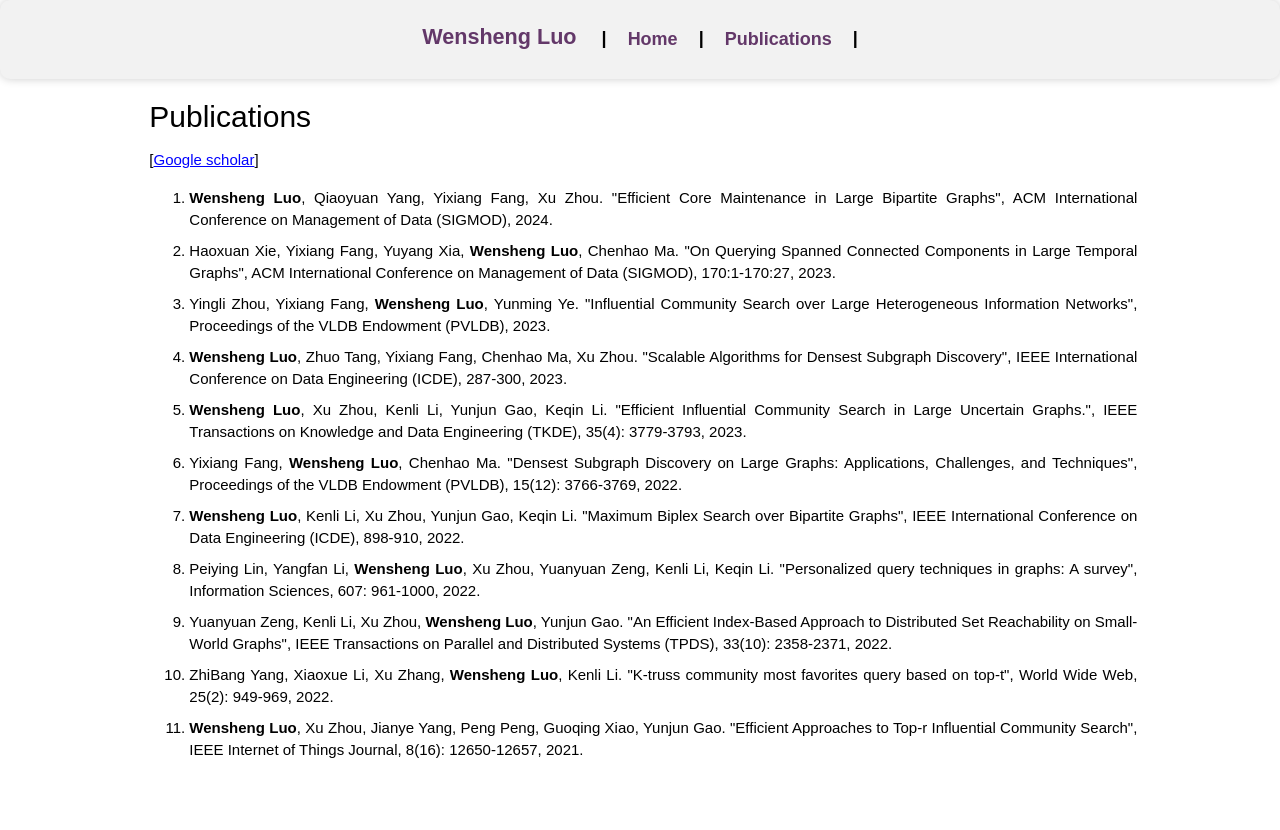
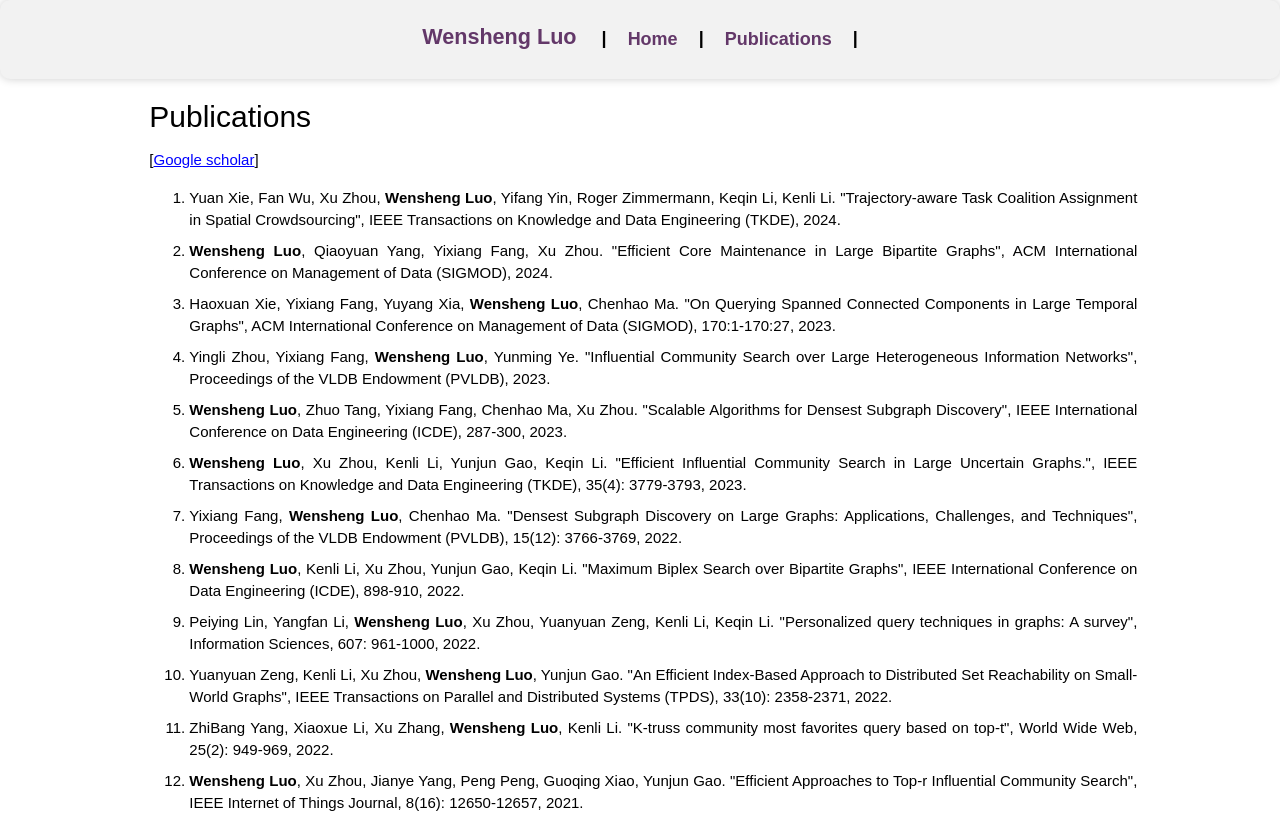
Before and after one commit to GearlessL/wensheng, a plain HTML site: page index.html in a window 1280 px wide. Both pictures are taken after a click on the link "Publications". Before the commit the page ends 800 px from the top, so only its background shows below. Drawn offline with Linux system fonts and the light colour scheme.

Commit message:
Update index.html

```diff
--- a/index.html
+++ b/index.html
@@ -160,6 +160,8 @@
     </div>
 </p><!-- for vertical gap -->
   <ol align="justify">
+    <li style="font-size:1em;margin-top:6pt">Yuan Xie, Fan Wu, Xu Zhou, <strong>Wensheng Luo</strong>, Yifang Yin, Roger Zimmermann, Keqin Li, Kenli Li. "Trajectory-aware Task Coalition Assignment in Spatial Crowdsourcing", IEEE Transactions on Knowledge and Data Engineering (TKDE), 2024.</li>
+
     <li style="font-size:1em;margin-top:6pt"><strong>Wensheng Luo</strong>, Qiaoyuan Yang, Yixiang Fang, Xu Zhou. "Efficient Core Maintenance in Large Bipartite Graphs", ACM International Conference on Management of Data (SIGMOD), 2024.</li>
 
     <li style="font-size:1em;margin-top:6pt">Haoxuan Xie, Yixiang Fang, Yuyang Xia, <strong>Wensheng Luo</strong>, Chenhao Ma. "On Querying Spanned Connected Components in Large Temporal Graphs", ACM International Conference on Management of Data (SIGMOD), 170:1-170:27, 2023.</li>
```
